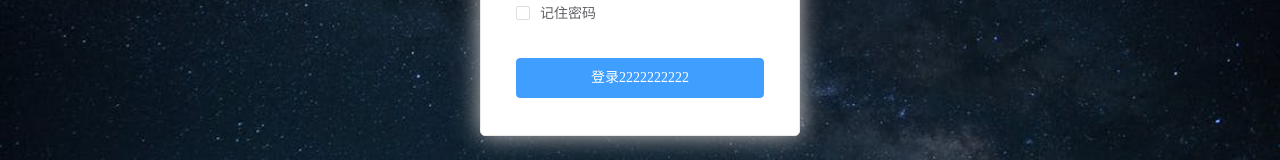
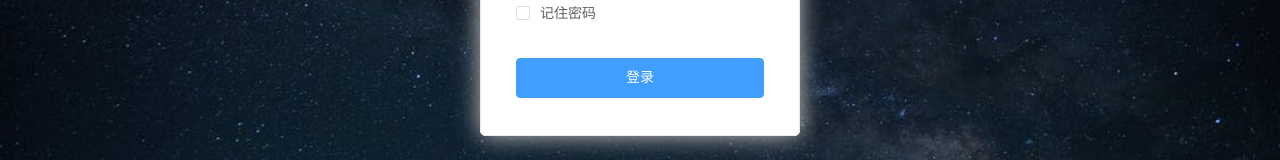
Before and after one commit to yang200258/work-system, a Vue app: page /#/login in a window 1280 px wide. Shown: the part 441-601 px from the top of the page. Built offline with nearby package versions, Linux system fonts and the light colour scheme.

Commit message:
还远jenkins部署

```diff
--- a/src/views/login/index.vue
+++ b/src/views/login/index.vue
@@ -15,7 +15,7 @@
                 </el-form-item>
                 <el-checkbox v-model="checked" class="remember">记住密码</el-checkbox>
                 <el-form-item style="width:100%;">
-                    <el-button type="primary" style="width:100%;" @click.native.prevent="loginRequest" :loading="logining">登录2222222222</el-button>
+                    <el-button type="primary" style="width:100%;" @click.native.prevent="loginRequest" :loading="logining">登录</el-button>
                 </el-form-item>
             </el-form>
         </article>
```
